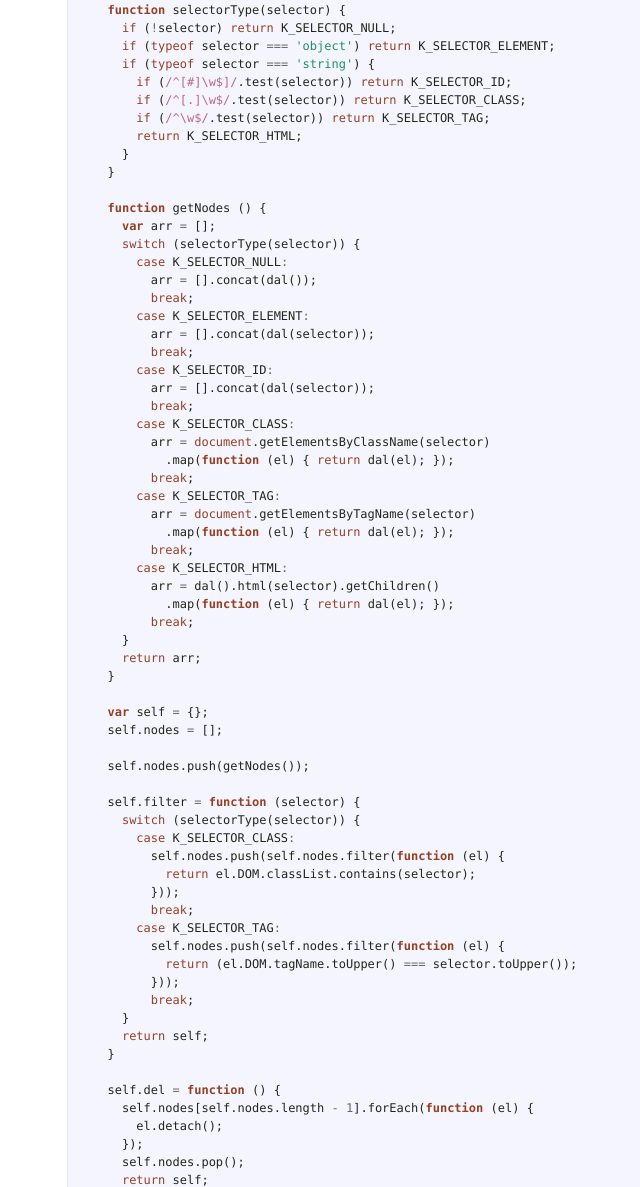
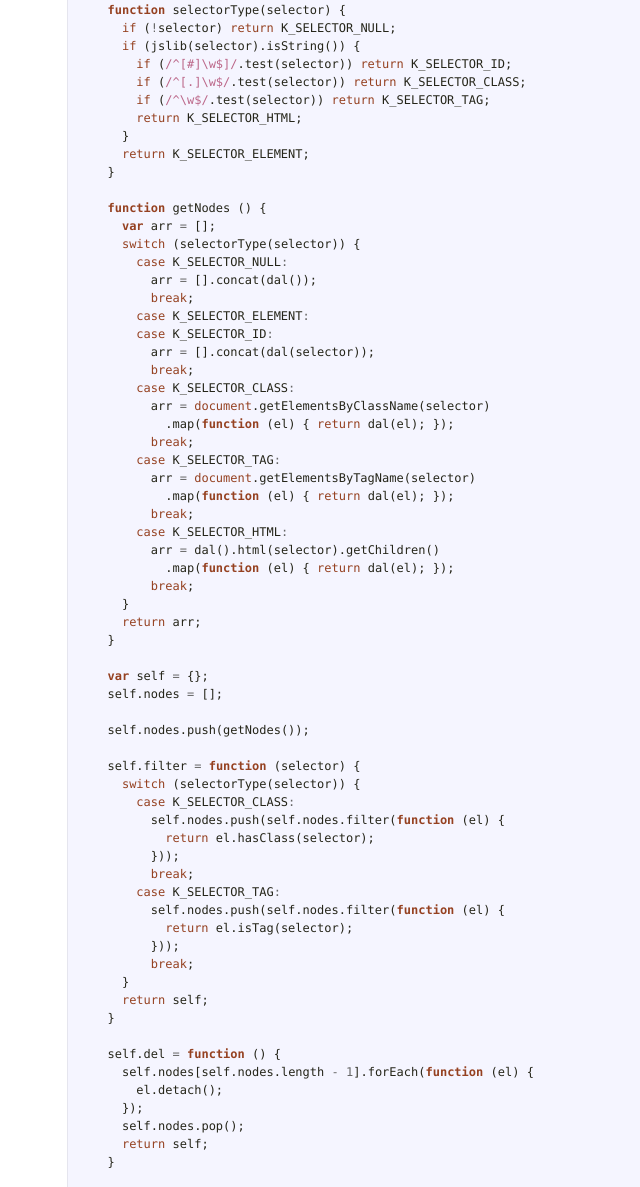
Before and after one commit to pfraces-graveyard/modal, a website: page docs/index.html in a window 1280 px wide. Shown: the part 245-1432 px from the top of the page, without its empty margins (458-1098 px from the left). Drawn offline with Linux system fonts and the light colour scheme.

Commit message:
adopting jslib and updating dal

```diff
--- a/docs/index.html
+++ b/docs/index.html
@@ -11,13 +11,13 @@ elements</p>             </td>             <td class="code">               <div
 
   <span class="kd">function</span> <span class="nx">selectorType</span><span class="p">(</span><span class="nx">selector</span><span class="p">)</span> <span class="p">{</span>
     <span class="k">if</span> <span class="p">(</span><span class="o">!</span><span class="nx">selector</span><span class="p">)</span> <span class="k">return</span> <span class="nx">K_SELECTOR_NULL</span><span class="p">;</span>
-    <span class="k">if</span> <span class="p">(</span><span class="k">typeof</span> <span class="nx">selector</span> <span class="o">===</span> <span class="s1">&#39;object&#39;</span><span class="p">)</span> <span class="k">return</span> <span class="nx">K_SELECTOR_ELEMENT</span><span class="p">;</span>
-    <span class="k">if</span> <span class="p">(</span><span class="k">typeof</span> <span class="nx">selector</span> <span class="o">===</span> <span class="s1">&#39;string&#39;</span><span class="p">)</span> <span class="p">{</span>
+    <span class="k">if</span> <span class="p">(</span><span class="nx">jslib</span><span class="p">(</span><span class="nx">selector</span><span class="p">).</span><span class="nx">isString</span><span class="p">())</span> <span class="p">{</span>
       <span class="k">if</span> <span class="p">(</span><span class="sr">/^[#]\w$]/</span><span class="p">.</span><span class="nx">test</span><span class="p">(</span><span class="nx">selector</span><span class="p">))</span> <span class="k">return</span> <span class="nx">K_SELECTOR_ID</span><span class="p">;</span>
       <span class="k">if</span> <span class="p">(</span><span class="sr">/^[.]\w$/</span><span class="p">.</span><span class="nx">test</span><span class="p">(</span><span class="nx">selector</span><span class="p">))</span> <span class="k">return</span> <span class="nx">K_SELECTOR_CLASS</span><span class="p">;</span>
       <span class="k">if</span> <span class="p">(</span><span class="sr">/^\w$/</span><span class="p">.</span><span class="nx">test</span><span class="p">(</span><span class="nx">selector</span><span class="p">))</span> <span class="k">return</span> <span class="nx">K_SELECTOR_TAG</span><span class="p">;</span>
       <span class="k">return</span> <span class="nx">K_SELECTOR_HTML</span><span class="p">;</span>
     <span class="p">}</span>
+    <span class="k">return</span> <span class="nx">K_SELECTOR_ELEMENT</span><span class="p">;</span>
   <span class="p">}</span>
 
   <span class="kd">function</span> <span class="nx">getNodes</span> <span class="p">()</span> <span class="p">{</span>
@@ -27,8 +27,6 @@ elements</p>             </td>             <td class="code">               <div
         <span class="nx">arr</span> <span class="o">=</span> <span class="p">[].</span><span class="nx">concat</span><span class="p">(</span><span class="nx">dal</span><span class="p">());</span>
         <span class="k">break</span><span class="p">;</span>
       <span class="k">case</span> <span class="nx">K_SELECTOR_ELEMENT</span><span class="o">:</span>
-        <span class="nx">arr</span> <span class="o">=</span> <span class="p">[].</span><span class="nx">concat</span><span class="p">(</span><span class="nx">dal</span><span class="p">(</span><span class="nx">selector</span><span class="p">));</span>
-        <span class="k">break</span><span class="p">;</span>
       <span class="k">case</span> <span class="nx">K_SELECTOR_ID</span><span class="o">:</span>
         <span class="nx">arr</span> <span class="o">=</span> <span class="p">[].</span><span class="nx">concat</span><span class="p">(</span><span class="nx">dal</span><span class="p">(</span><span class="nx">selector</span><span class="p">));</span>
         <span class="k">break</span><span class="p">;</span>
@@ -57,12 +55,12 @@ elements</p>             </td>             <td class="code">               <div
     <span class="k">switch</span> <span class="p">(</span><span class="nx">selectorType</span><span class="p">(</span><span class="nx">selector</span><span class="p">))</span> <span class="p">{</span>
       <span class="k">case</span> <span class="nx">K_SELECTOR_CLASS</span><span class="o">:</span>
         <span class="nx">self</span><span class="p">.</span><span class="nx">nodes</span><span class="p">.</span><span class="nx">push</span><span class="p">(</span><span class="nx">self</span><span class="p">.</span><span class="nx">nodes</span><span class="p">.</span><span class="nx">filter</span><span class="p">(</span><span class="kd">function</span> <span class="p">(</span><span class="nx">el</span><span class="p">)</span> <span class="p">{</span>
-          <span class="k">return</span> <span class="nx">el</span><span class="p">.</span><span class="nx">DOM</span><span class="p">.</span><span class="nx">classList</span><span class="p">.</span><span class="nx">contains</span><span class="p">(</span><span class="nx">selector</span><span class="p">);</span>
+          <span class="k">return</span> <span class="nx">el</span><span class="p">.</span><span class="nx">hasClass</span><span class="p">(</span><span class="nx">selector</span><span class="p">);</span>
         <span class="p">}));</span>
         <span class="k">break</span><span class="p">;</span>
       <span class="k">case</span> <span class="nx">K_SELECTOR_TAG</span><span class="o">:</span>
         <span class="nx">self</span><span class="p">.</span><span class="nx">nodes</span><span class="p">.</span><span class="nx">push</span><span class="p">(</span><span class="nx">self</span><span class="p">.</span><span class="nx">nodes</span><span class="p">.</span><span class="nx">filter</span><span class="p">(</span><span class="kd">function</span> <span class="p">(</span><span class="nx">el</span><span class="p">)</span> <span class="p">{</span>
-          <span class="k">return</span> <span class="p">(</span><span class="nx">el</span><span class="p">.</span><span class="nx">DOM</span><span class="p">.</span><span class="nx">tagName</span><span class="p">.</span><span class="nx">toUpper</span><span class="p">()</span> <span class="o">===</span> <span class="nx">selector</span><span class="p">.</span><span class="nx">toUpper</span><span class="p">());</span>
+          <span class="k">return</span> <span class="nx">el</span><span class="p">.</span><span class="nx">isTag</span><span class="p">(</span><span class="nx">selector</span><span class="p">);</span>
         <span class="p">}));</span>
         <span class="k">break</span><span class="p">;</span>
     <span class="p">}</span>
--- a/package.json
+++ b/package.json
@@ -1,9 +1,10 @@
 {
   "name": "modal",
-  "version": "0.2.1",
+  "version": "0.2.2",
   "description": "DOM selector",
   "main": "./lib/index.js",
   "dependencies": {
+    "jslib": "*",
     "dal": "*"
   },
   "scripts": {
@@ -14,8 +15,6 @@
     "url": "https://github.com/pfraces/modal.git"
   },
   "keywords": [
-    "modal",
-    "dal",
     "dom",
     "jquery",
     "zepto",
```
Also changed, not shown: lib/index.js (+4 -6 lines).
